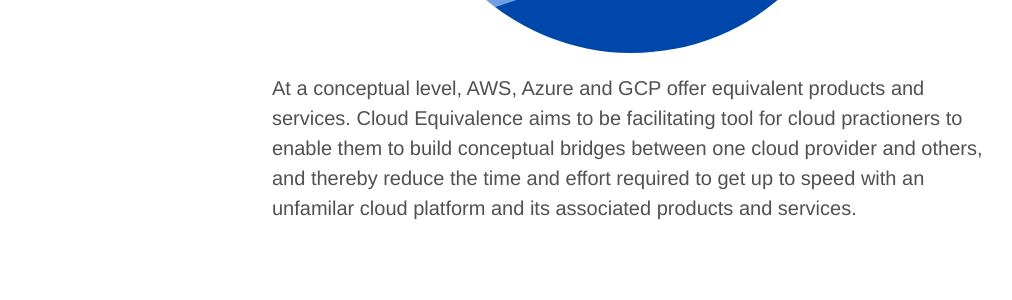
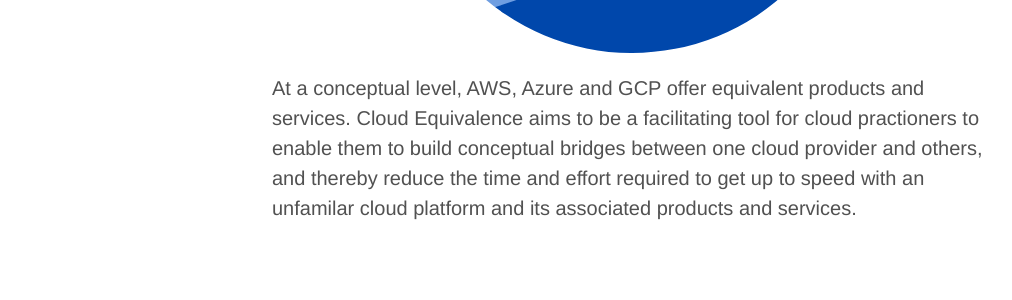
Before and after one commit to mikail-khan/mikail-khan.github.io, a Jekyll site: the page built from _posts/2023-06-13-introducing-cloud-equivalence.md, in a window 1280 px wide. Shown: the part 633-933 px from the top of the page, without its empty margins (8-1020 px from the left). Built offline with Jekyll 4.4.1, drawn with Linux system fonts in a browser that asks for light colours.

Commit message:
fix typo

```diff
--- a/_posts/2023-06-13-introducing-cloud-equivalence.md
+++ b/_posts/2023-06-13-introducing-cloud-equivalence.md
@@ -5,7 +5,7 @@
 ![cloud-equivalence-logo](/assets/images/github.svg){:style="display:block; margin-left:auto; margin-right:auto"}
 
 At a conceptual level, AWS, Azure and GCP offer equivalent products
-and services. Cloud Equivalence aims to be facilitating tool for cloud
+and services. Cloud Equivalence aims to be a facilitating tool for cloud
 practioners to enable them to build conceptual bridges between one
 cloud provider and others, and thereby reduce the time and effort required
 to get up to speed with an unfamilar cloud platform and its associated
```
